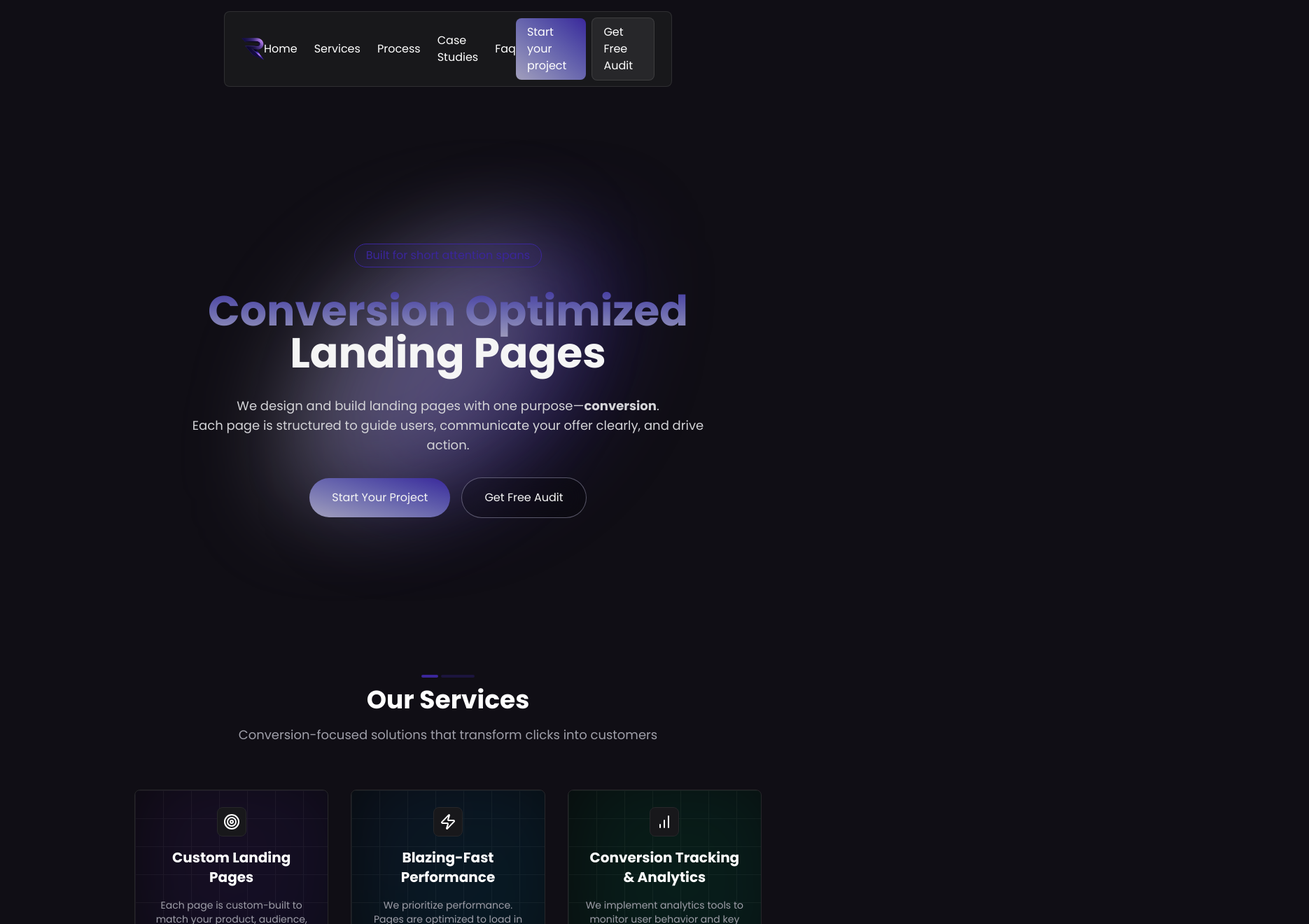
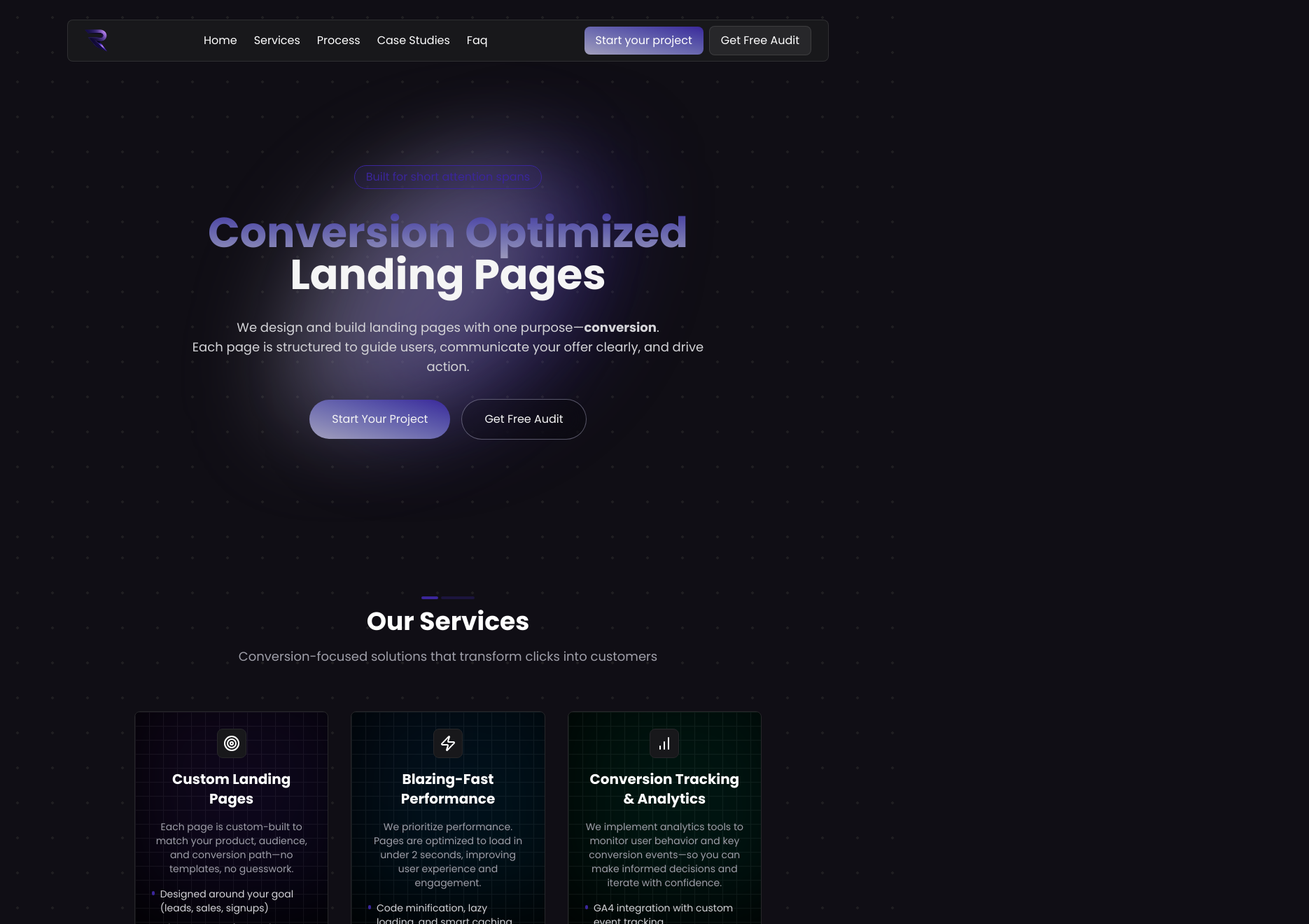
Before and after one commit to AymenDellas/revlane, a Next.js app: page / in a window 1280 px wide. Shown: the top 1320 px of the page at 70% size, 1870 px wide, since content can reach past the window. Built offline with nearby package versions, Linux system fonts and the light colour scheme.

Commit message:
dots , & nav resp

```diff
--- a/app/components/CaseStudies.tsx
+++ b/app/components/CaseStudies.tsx
@@ -53,6 +53,7 @@ const CaseStudies = () => {
       id="case_studies"
       className="relative w-[90%]  xl:w-[70%] mx-auto "
     >
+      <div className="absolute  -left-96 inset-0 -z-10 h-full w-[160%] bg-[radial-gradient(#31313175_2px,transparent_2px)] [background-size:50px_50px]" />
       <SectionHeader
         title="Our Work"
         subtitle="A collection of landing pages we've built to showcase strategic layouts, strong messaging, and proven design principles built to convert."
--- a/app/components/Contact.tsx
+++ b/app/components/Contact.tsx
@@ -303,7 +303,8 @@ const Contact = () => {
   };
 
   return (
-    <section id="contact" className="w-[90%] lg:w-[60%] mx-auto my-20">
+    <section id="contact" className="relative w-[90%] lg:w-[60%] mx-auto py-20">
+      <div className="absolute  -left-[690px] inset-0 -z-10 h-full w-[300%] bg-[radial-gradient(#31313175_2px,transparent_2px)] [background-size:50px_50px]" />
       <SectionHeader
         title="Start Your Project"
         subtitle="Contact us to discuss your project. We'll assess your goals and propose a solution built to perform."
--- a/app/components/FAQ.tsx
+++ b/app/components/FAQ.tsx
@@ -51,7 +51,8 @@ const FAQ = () => {
     setActiveIndex((prevIndex) => (prevIndex === index ? null : index));
   };
   return (
-    <section id="faq" className="lg:w-[60%] w-[90%] mx-auto my-20">
+    <section id="faq" className="relative lg:w-[60%] w-[90%] mx-auto py-20">
+      <div className="absolute  -left-[690px] inset-0 -z-10 h-full w-[300%] bg-[radial-gradient(#31313175_2px,transparent_2px)] [background-size:50px_50px]" />
       <SectionHeader
         title="Frequently Asked Questions"
         subtitle="Learn more about our approach, pricing, timelines, and how we deliver landing pages that convert."
--- a/app/components/Hero.tsx
+++ b/app/components/Hero.tsx
@@ -4,8 +4,9 @@ import { useActiveIndex } from "@/lib/store";
 const Hero = () => {
   const { activeIndex, setActiveIndex } = useActiveIndex();
   return (
-    <section id="home">
-      <div className="relative flex flex-col items-center justify-center space-y-8 my-20 text-text w-[90%] lg:w-[60%] mx-auto  py-8 lg:py-36 ">
+    <section id="home" className="relative">
+      <div className="absolute inset-0 -z-10 h-full w-full bg-[radial-gradient(#31313175_2px,transparent_2px)] [background-size:50px_50px]" />
+      <div className="relative flex flex-col items-center justify-center space-y-8 py-20 text-text w-[90%] lg:w-[60%] mx-auto   lg:py-36 ">
         <span className="absolute max-lg:w-50 max-lg:h-50 w-96 h-96 bg-accent/40 -z-10 rounded-[80%_10%] blur-3xl max-lg:left-36 left-60"></span>
         <span className="absolute max-lg:w-50 max-lg:h-50 w-96 h-96 bg-subtle/40 -z-10 rounded-[80%_10%] blur-3xl max-lg:right-36 right-60"></span>
         <span className="border border-accent bg-accent/10 backdrop-blur-lg rounded-full px-4 py-1 text-accent">
--- a/app/components/Navbar.tsx
+++ b/app/components/Navbar.tsx
@@ -7,8 +7,10 @@ const Navbar = () => {
   const [isOpen, setIsOpen] = useState(false);
   const { activeIndex, setActiveIndex } = useActiveIndex();
   return (
-    <nav className="sticky top-4 my-4 z-50">
-      <div className="w-[90%] flex items-center  justify-between bg-zinc-900 border border-white/10 lg:w-[50%] rounded-lg mx-auto  px-6 py-2">
+    <>
+      <div className="absolute inset-0 -z-10 h-[10%] w-full bg-[radial-gradient(#31313175_2px,transparent_2px)] [background-size:50px_50px]" />
+      <nav className="sticky top-3 py-4 z-50">
+        <div className="w-[90%] flex items-center  justify-between bg-zinc-900 border border-white/10 lg:w-[85%] 2xl:w-[60%] rounded-lg mx-auto  px-6 py-2">
           <div className=" flex items-center justify-between w-full">
             <img src="/revlane.png" alt="logo" className="w-8" />
             <ul className="max-lg:hidden lg:flex items-center space-x-6 ">
@@ -84,7 +86,11 @@ const Navbar = () => {
               <span className="w-full h-full absolute inset-0 bg-black/10 -z-10" />
               <div className="flex  items-center justify-between mx-2">
                 <img src="/revlane.png" alt="logo" className="w-8" />
-              <X color="white" className="" onClick={() => setIsOpen(false)} />
+                <X
+                  color="white"
+                  className=""
+                  onClick={() => setIsOpen(false)}
+                />
               </div>
               <ul className="lg:hidden flex flex-col items-center justify-center h-1/2 space-y-6 text-xl">
                 <li>
@@ -149,6 +155,7 @@ const Navbar = () => {
           </>
         )}
       </nav>
+    </>
   );
 };
 
--- a/app/components/Process.tsx
+++ b/app/components/Process.tsx
@@ -93,8 +93,8 @@ const Process = () => {
   };
 
   return (
-    <section id="process" className="relative w-[92%] lg:w-[80%] mx-auto my-24">
-      {/* Background effects */}
+    <section id="process" className="relative w-[92%] lg:w-[80%] mx-auto py-24">
+      <div className="absolute  -left-96 inset-0 -z-10 h-full w-[160%] bg-[radial-gradient(#31313175_2px,transparent_2px)] [background-size:50px_50px]" />
       <div className="absolute h-full w-full right-0 rounded-full bg-gradient-to-r from-accent via-accent to-pink-700 -z-10 opacity-10 blur-3xl" />
       <div className="absolute inset-0 bg-grid-pattern opacity-5 -z-10" />
 
--- a/app/components/Services.tsx
+++ b/app/components/Services.tsx
@@ -1,4 +1,5 @@
-import React from "react";
+"use client";
+import React, { useState } from "react";
 import { Target, Zap, BarChart } from "lucide-react";
 import SectionHeader from "./SectionHeader";
 
@@ -43,7 +44,8 @@ const Services = () => {
   ];
 
   return (
-    <section id="services" className="my-20">
+    <section id="services" className="relative py-20">
+      <div className="absolute inset-0 -z-10 h-full w-full bg-[radial-gradient(#31313175_2px,transparent_2px)] [background-size:50px_50px]" />
       <SectionHeader
         title="Our Services"
         subtitle="Conversion-focused solutions that transform clicks into customers"
@@ -54,14 +56,14 @@ const Services = () => {
           return (
             <div
               key={i}
-              className="bg-zinc-950 rounded-lg p-6 border border-zinc-800 w-full max-w-sm relative overflow-hidden"
+              className="bg-black rounded-lg p-6 border border-zinc-800 w-full max-w-sm relative overflow-hidden"
             >
               <div
                 className="absolute inset-0 opacity-40"
                 style={{
                   backgroundImage:
                     "linear-gradient(to right, #2a2a2a 1px, transparent 1px), linear-gradient(to bottom, #2a2a2a 1px, transparent 1px)",
-                  backgroundSize: "40px 40px",
+                  backgroundSize: "20px 20px",
                   backgroundPosition: "0 0",
                 }}
               />
```
Lines whose indentation alone changed are shown as unchanged.
